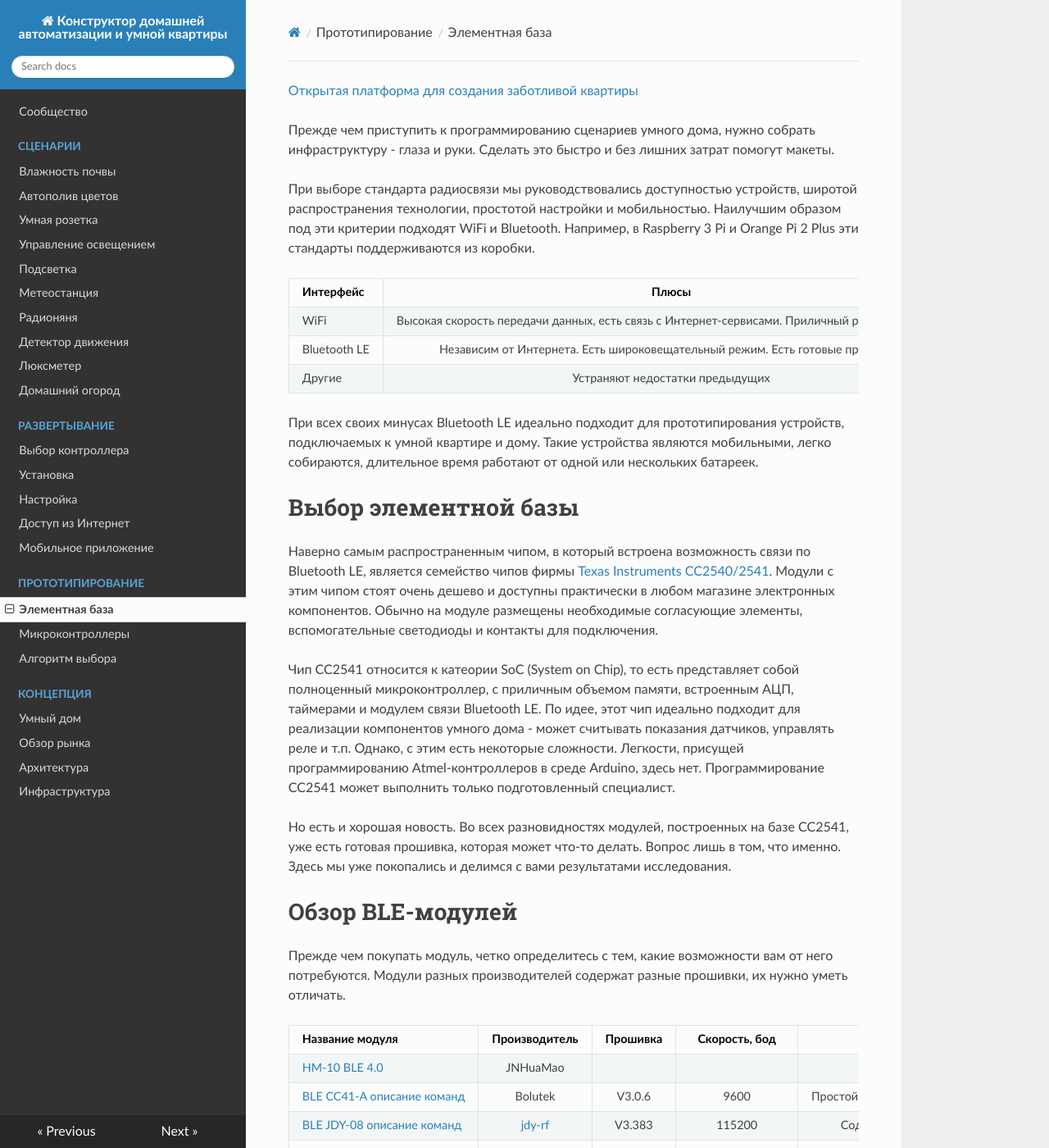
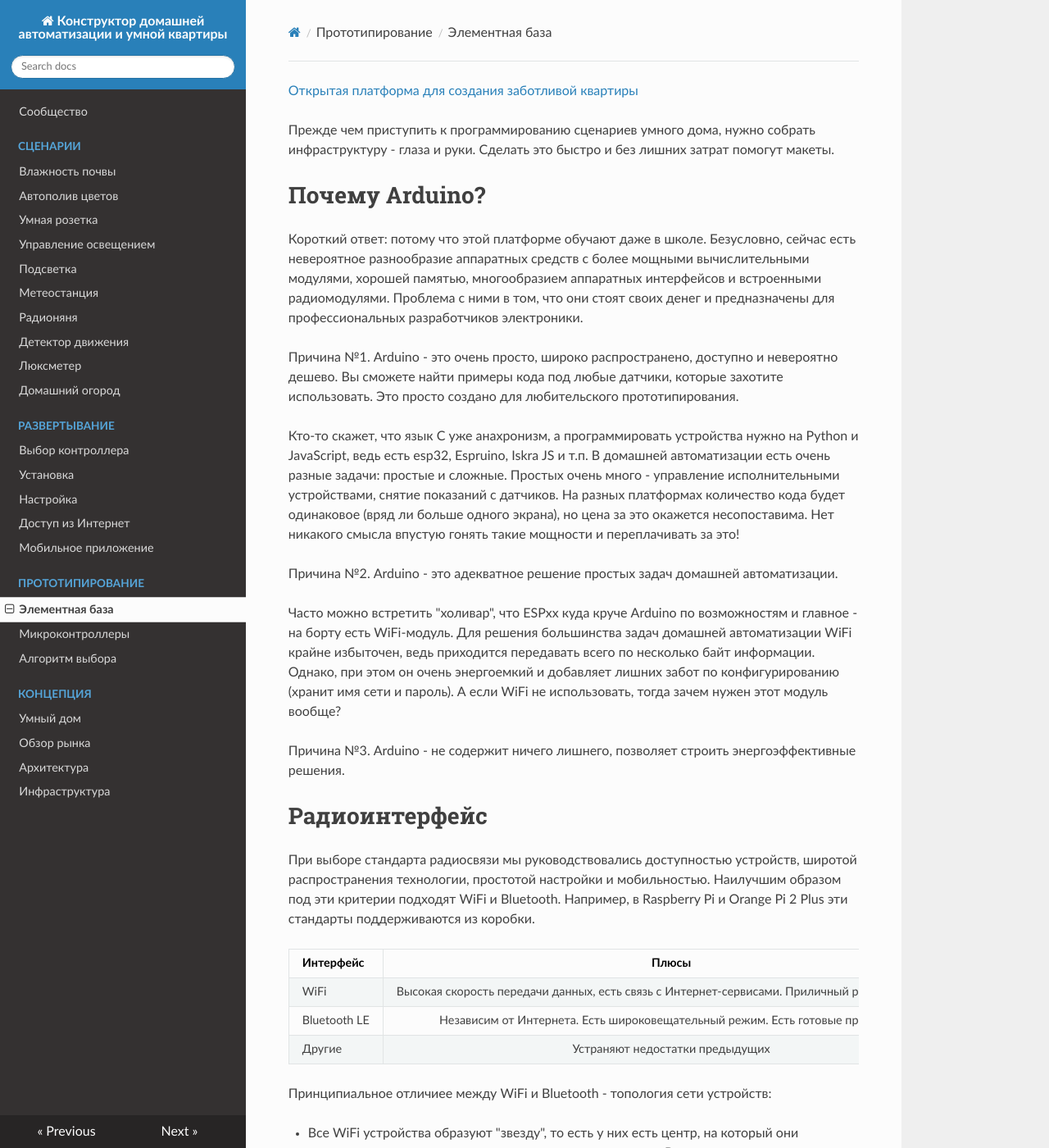
Before and after one commit to cutecare/cutecare-docs, an MkDocs documentation site: the page built from docs/Элементная база.md, in a window 1280 px wide and 1400 px high. Shown: the whole window at 82% size. Built offline with MkDocs 1.6.1, drawn with Linux system fonts in a browser that asks for light colours; nearby versions of some CDN libraries; old or Windows-style settings are respelled for this version of MkDocs; some of the changed text lies outside the part shown.

Commit message:
Update Элементная база.md

````diff
--- a/docs/Элементная база.md
+++ b/docs/Элементная база.md
@@ -2,8 +2,24 @@
 
 Прежде чем приступить к программированию сценариев умного дома, нужно собрать инфраструктуру - глаза и руки. Сделать это быстро и без лишних затрат помогут макеты.
 
+# Почему Arduino?
+
+Короткий ответ: потому что этой платформе обучают даже в школе. Безусловно, сейчас есть невероятное разнообразие аппаратных средств с более мощными вычислительными модулями, хорошей памятью, многообразием аппаратных интерфейсов и встроенными радиомодулями. Проблема с ними в том, что они стоят своих денег и предназначены для профессиональных разработчиков электроники.
+
+Причина №1. Arduino - это очень просто, широко распространено, доступно и невероятно дешево. Вы сможете найти примеры кода под любые датчики, которые захотите использовать. Это просто создано для любительского прототипирования.
+
+Кто-то скажет, что язык C уже анахронизм, а программировать устройства нужно на Python и JavaScript, ведь есть esp32, Espruino, Iskra JS и т.п. В домашней автоматизации есть очень разные задачи: простые и сложные. Простых очень много - управление исполнительными устройствами, снятие показаний с датчиков. На разных платформах количество кода будет одинаковое (вряд ли больше одного экрана), но цена за это окажется несопоставима. Нет никакого смысла впустую гонять такие мощности и переплачивать за это!
+
+Причина №2. Arduino - это адекватное решение простых задач домашней автоматизации.
+
+Часто можно встретить "холивар", что ESPxx куда круче Arduino по возможностям и главное - на борту есть WiFi-модуль. Для решения большинства задач домашней автоматизации WiFi крайне избыточен, ведь приходится передавать всего по несколько байт информации. Однако, при этом он очень энергоемкий и добавляет лишних забот по конфигурированию (хранит имя сети и пароль). А если WiFi не использовать, тогда зачем нужен этот модуль вообще?
+
+Причина №3. Arduino - не содержит ничего лишнего, позволяет строить энергоэффективные решения.
+
+# Радиоинтерфейс
+
 При выборе стандарта радиосвязи мы руководствовались доступностью устройств, широтой распространения технологии, простотой настройки и мобильностью.
-Наилучшим образом под эти критерии подходят WiFi и Bluetooth. Например, в Raspberry 3 Pi и Orange Pi 2 Plus эти стандарты поддерживаются из коробки.
+Наилучшим образом под эти критерии подходят WiFi и Bluetooth. Например, в Raspberry Pi и Orange Pi 2 Plus эти стандарты поддерживаются из коробки.
 
 | Интерфейс|Плюсы|Минусы|Потребление|
 | :----------- | :----------: | :----------: | :----------: |
@@ -11,23 +27,17 @@
 |Bluetooth LE|Независим от Интернета. Есть широковещательный режим. Есть готовые прошивки.|Небольшой радиус действия (10 м). Передаются небольшие объемы данных. Может быть задержка в передаче данных.|0.1 мА|
 |Другие|Устраняют недостатки предыдущих|Слабое распространение элементной базы. Требуют лицензионных отчислений.||
 
+Принципиальное отличиее между WiFi и Bluetooth - топология сети устройств:
+
+* Все WiFi устройства образуют "звезду", то есть у них есть центр, на который они передают данные и принимают команды для управления. В каждом оконечном устройстве должны быть прописаны имя сети и пароль. Если вы захотите сменить сеть, то вам придется перепрошить все устройства.
+* Устройства Bluetooth LE передают свои данные в режиме широковещательной рассылки, таким образом, центральный узел всегда знает, какие устройства есть в его поле действия и получает данные. При необходимости он может подключиться к этому устройству и передать ему команду. Вам не нужно конфигурировать оконечные устройства вовсе. Перенесите их в другой дом или квартиру и они сразу заработают!
+
 При всех своих минусах Bluetooth LE идеально подходит для прототипирования устройств, подключаемых к умной квартире и дому. Такие устройства являются мобильными, легко собираются, длительное время работают от одной или нескольких батареек.
 
-# Выбор элементной базы
-Наверно самым распространенным чипом, в который встроена возможность связи по Bluetooth LE, является семейство чипов фирмы [Texas Instruments CC2540/2541](http://www.ti.com/lit/ug/swru271g/swru271g.pdf).
-Модули с этим чипом стоят очень дешево и доступны практически в любом магазине электронных компонентов.
-Обычно на модуле размещены необходимые согласующие элементы, вспомогательные светодиоды и контакты для подключения.
+# Обзор BLE-модулей
+Чтобы устройства домашней автоматизации могли использовать радиоинтерфейс Bluetooth LE, нужно подключить к Arduino чип, который реализует эту спецификацию. Она совсем не простая и "пустые" чипы (без полезной нам прошивки) нам не подойдут, хоть их и великое множество.
 
-Чип CC2541 относится к катеории SoC (System on Chip), то есть представляет собой полноценный микроконтроллер, с приличным объемом памяти, встроенным АЦП, таймерами и модулем связи Bluetooth LE.
-По идее, этот чип идеально подходит для реализации компонентов умного дома - может считывать показания датчиков, управлять реле и т.п.
-Однако, с этим есть некоторые сложности. Легкости, присущей программированию Atmel-контроллеров в среде Arduino, здесь нет.
-Программирование CC2541 может выполнить только подготовленный специалист.
-
-Но есть и хорошая новость. Во всех разновидностях модулей, построенных на базе CC2541, уже есть готовая прошивка, которая может что-то делать.
-Вопрос лишь в том, что именно. Здесь мы уже покопались и делимся с вами результатами исследования.
-
-# Обзор BLE-модулей
-Прежде чем покупать модуль, четко определитесь с тем, какие возможности вам от него потребуются.
+Задача решается использованием готовых BLE-модулей, где разрабочики уже залили в чип прошивку, которая умеет рассылать данные и принимать команды. Но, прежде чем покупать модуль, четко определитесь с тем, какие возможности вам от него потребуются.
 Модули разных производителей содержат разные прошивки, их нужно уметь отличать.
 
 | Название модуля|Производитель|Прошивка|Скорость, бод|Описание|
@@ -36,38 +46,6 @@
 |[BLE CC41-A](http://img.banggood.com/file/products/20150104013145BLE-CC41-A%20Spefication.pdf) [описание команд](http://4ipov.net/bluetooth_4.0_BLE_module_CC2541_CC41-A)|Bolutek|V3.0.6|9600|Простой BLE-модуль. Может передавать показания двух датчиков в широковещательном режиме. Может передавать пользовательские данные при подключении.|
 |[BLE JDY-08](https://fccid.io/2AM2YJDY-08/User-Manual/User-Manual-3511895.pdf) [описание команд](https://github.com/kichMan/JDY-08)|[jdy-rf](http://www.jdy-rf.com/down/html/?8.html)|V3.383|115200|Содержит развитые возможности по управлению выходами IO и PWM. Позволяет считывать параметры датчиков (до 5-ти устройств) в режиме iBeacon.|
 |[BLE JDY-10](https://www.electro-tech-online.com/attachments/jdy-10%E8%93%9D%E7%89%994-0%E6%A8%A1%E5%9D%97v2-4-pdf.109589/)|-|V2.4|9600 или 115200|Простой BLE-модуль на базе мощного китайского SoC TLSR8266F512. Позволяет передавать AT-команды или показания двух датчиков в режиме iBeacon.|
-
-# Начало работы
-Спецификация [Bluetooth LE](https://www.bluetooth.com/specifications/gatt) определяет некий способ работы с BLE-устройствами:
-
-1. сначала устройства нужно подключить по радиоканалу;
-2. при помощи утилит (или ПО, установенного на телефоне) можно запросить перечень характеристик (или функций), поддерживаемых устройством;
-3. тем же способом можно считывать/записывать значения характеристик.
-То, на какие характеристики будет какой отклик, определяется прошивкой BLE-модуля.
-4. BLE-устройства поддерживают режим рассылки сообщений (advertising, iBeacon). В этом режиме с некоторой частотой отправляются сервисные сообщения, в которых можно передавать пользовательские данные.
-
-Подайте питание на BLE-модуль и светодиод, расположенный на платке, скорее всего начнет периодически мигать.
-Это означает, что соединение с модулем не установлено.
-
-Подключаемся к RPi по SSH и выполняем такие команды:
-```
-sudo -s
-docker exec -it hass bash
-```
-
-Теперь мы можем выполнять команды внутри docker-контейнера с Home Assistant. Запустим сканирование BLE-устройств:
-```
-# hcitool lescan
-LE Scan ...
-00:15:84:00:70:C1 CC41-A
-```
-
-Пробуем подключиться, после чего светодиод на платке станет светиться постоянно:
-```
-# hcitool lecc 00:15:84:00:70:C1
-Connection handle 64
-```
-
 
 # Настройка модулей
 Взаимодействие с CC2541 осуществляется через интерфейс UART. На платке специально выведены ножки Rx и Tx для подключения к ПК или микроконтроллерам.
@@ -137,3 +115,34 @@ void sendCommand(const char * data) {
 
 * [Amperkot.ru](http://amperkot.ru) - у ребят отличные цены на макетные платы, провода, батарейные отсеки, кнопки/светодиоды/резиторы и т.п. Некоторые простые датчики также можно купить здесь, например, touch-сенсоры, RCWL-сенсоры и т.п.
 * [ebay.com](http://ebay.com) - в Китае лучше заказывать всевозможные датчики, BLE-модули, микроконтроллеры и микрокомпьютеры - это будет минимум в два раза дешевле, чем в интернет магазинах в РФ. Срок бесплатной доставки составит примерно от 20 до 40 дней.
+
+# Отладка
+Спецификация [Bluetooth LE](https://www.bluetooth.com/specifications/gatt) определяет некий способ работы с BLE-устройствами:
+
+1. сначала устройства нужно подключить по радиоканалу;
+2. при помощи утилит (или ПО, установенного на телефоне) можно запросить перечень характеристик (или функций), поддерживаемых устройством;
+3. тем же способом можно считывать/записывать значения характеристик.
+То, на какие характеристики будет какой отклик, определяется прошивкой BLE-модуля.
+4. BLE-устройства поддерживают режим рассылки сообщений (advertising, iBeacon). В этом режиме с некоторой частотой отправляются сервисные сообщения, в которых можно передавать пользовательские данные.
+
+Подайте питание на BLE-модуль и светодиод, расположенный на платке, скорее всего начнет периодически мигать.
+Это означает, что соединение с модулем не установлено.
+
+Подключаемся к RPi по SSH и выполняем такие команды:
+```
+sudo -s
+docker exec -it hass bash
+```
+
+Теперь мы можем выполнять команды внутри docker-контейнера с Home Assistant. Запустим сканирование BLE-устройств:
+```
+# hcitool lescan
+LE Scan ...
+00:15:84:00:70:C1 CC41-A
+```
+
+Пробуем подключиться, после чего светодиод на платке станет светиться постоянно:
+```
+# hcitool lecc 00:15:84:00:70:C1
+Connection handle 64
+```
````
